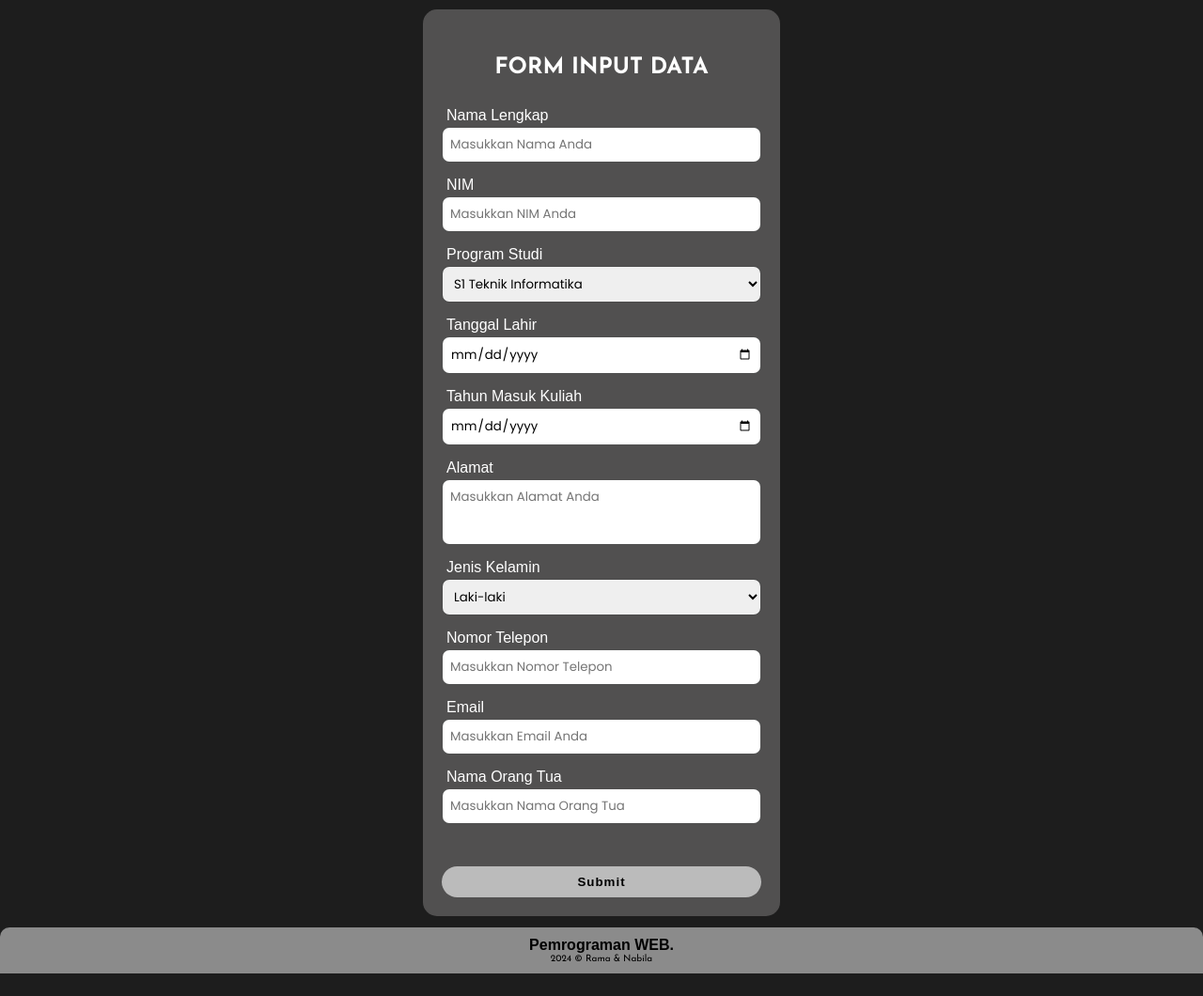
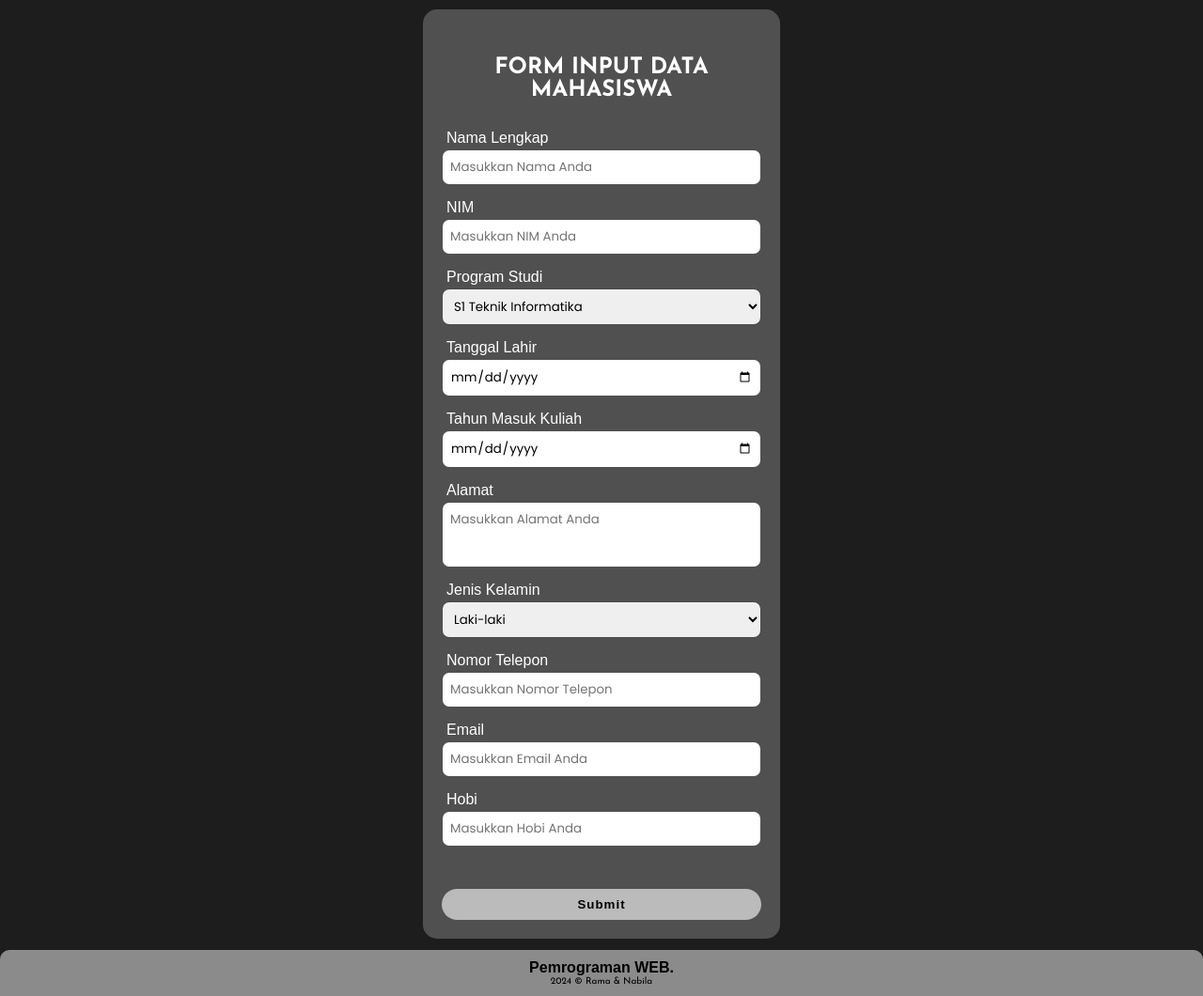
Before and after one commit to RamaDinantiar/From.Data, a plain HTML site: page docs/index.html in a window 1280 px wide. Shown: the whole page at 94% size. Before the commit the page ends 1036 px from the top, so only its background shows below. Drawn offline with Linux system fonts and the light colour scheme; a web font is replaced by a local one.

Commit message:
Add files via upload

```diff
--- a/docs/index.html
+++ b/docs/index.html
@@ -5,12 +5,12 @@
     <meta name="viewport" content="width=device-width, initial-scale=1.0">
 
     <link rel="stylesheet" href="style.css">
-    <title>Tugas Form</title>
+    <title>Tugas Form </Form></title>
 </head>
 <body>
     <section class="form-container">
         <div>
-            <h2>FORM INPUT DATA</h2>
+            <h2>FORM INPUT DATA MAHASISWA</h2>
             <div>
                 <form>
 
@@ -67,8 +67,8 @@
                     </div>
 
                     <div>
-                        <label for="nama-orangtua">Nama Orang Tua</label>
-                        <input type="nama-orangtua" name="nama-orangtua" id="nama-orangtua" placeholder="Masukkan Nama Orang Tua">
+                        <label for="hobi">Hobi</label>
+                        <input type="hobi" name="hobi" id="hobi" placeholder="Masukkan Hobi Anda">
                     </div>
 
                     <input type="submit" class="submit" id="submit">
```
